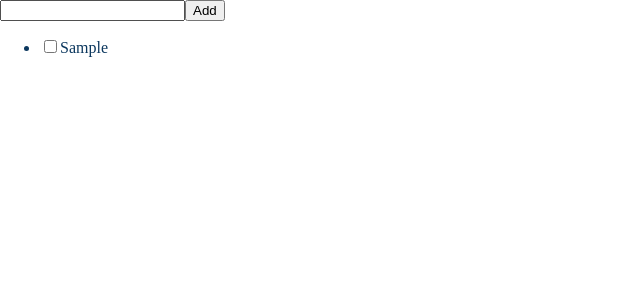
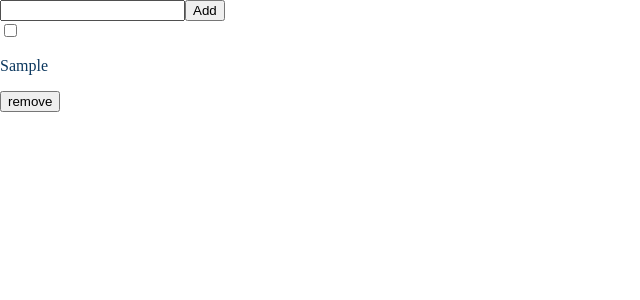
Before and after one commit to PowerLevel9000/react-to-do, a React (Create React App) app: page / in a window 1280 px wide. Both pictures are taken after typing "Sample" into the empty fields and a click on the button "Add". Shown: the top 300 px of the page, without its empty margins (0-640 px from the left). Built offline with nearby package versions, Linux system fonts and the light colour scheme.

Commit message:
remove functionality

```diff
--- a/src/App.js
+++ b/src/App.js
@@ -4,7 +4,9 @@ import ToDo from './components/ToDo';
 function App() {
   return (
     <div className="App">
-      <ToDo />
+      <div className="tasks">
+        <ToDo />
+      </div>
     </div>
   );
 }
--- a/src/components/ToDo.jsx
+++ b/src/components/ToDo.jsx
@@ -35,8 +35,8 @@ export default class ToDo extends Component {
   };
 
   addToDo(event) {
+    event.preventDefault();
     const { input, todos } = this.state;
-    event.preventDefault();
     const newTodo = {
       id: Date.now(),
       task: input,
@@ -50,6 +50,16 @@ export default class ToDo extends Component {
     });
   }
 
+  removeToDo(id) {
+    this.setState((prevState) => {
+      const updatedTodos = prevState.todos.filter((todo) => todo.id !== id);
+      localStorage.setItem('todos', JSON.stringify(updatedTodos));
+      return {
+        todos: updatedTodos,
+      };
+    });
+  }
+
   render() {
     const { input, todos } = this.state;
     return (
@@ -58,14 +68,16 @@ export default class ToDo extends Component {
           <input value={input} onChange={this.handleChange} />
           <button type="submit">Add</button>
         </form>
-        <ul className="todos">
+        <div>
           {todos.map(({ id, completed, task }) => (
-            <li key={id}>
+            <div className="to-do" key={id}>
               <input key={id} type="checkbox" checked={completed} onChange={() => this.markCompleted(id)} />
-              {task}
-            </li>
+              <p>{task}</p>
+              <button type="button" onClick={() => this.removeToDo(id)}>remove</button>
+            </div>
+
           ))}
-        </ul>
+        </div>
       </div>
     );
   }
```
Also changed, not shown: src/components/Title.jsx (added, +9 -0 lines).
